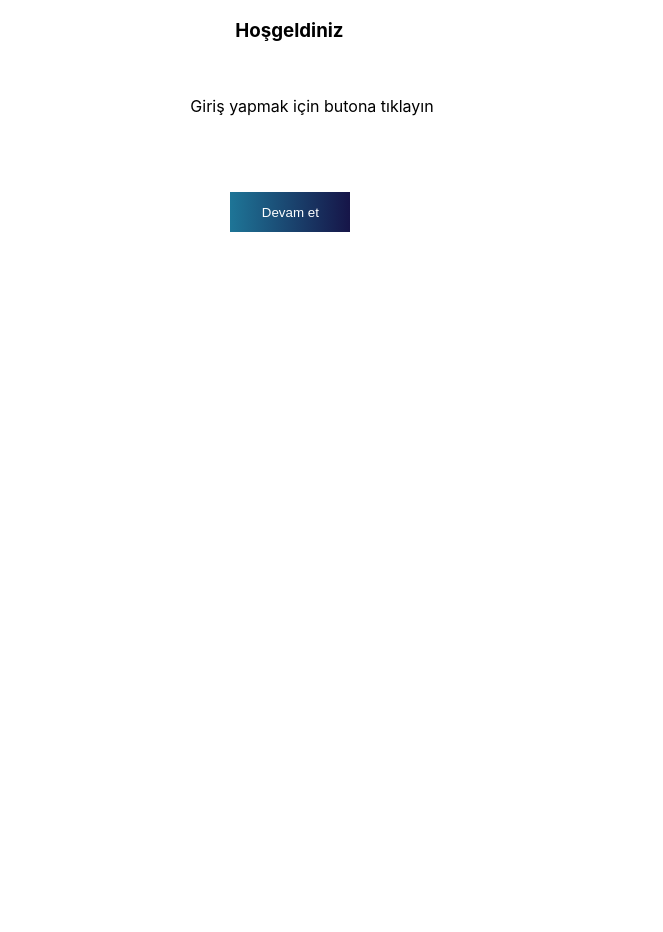
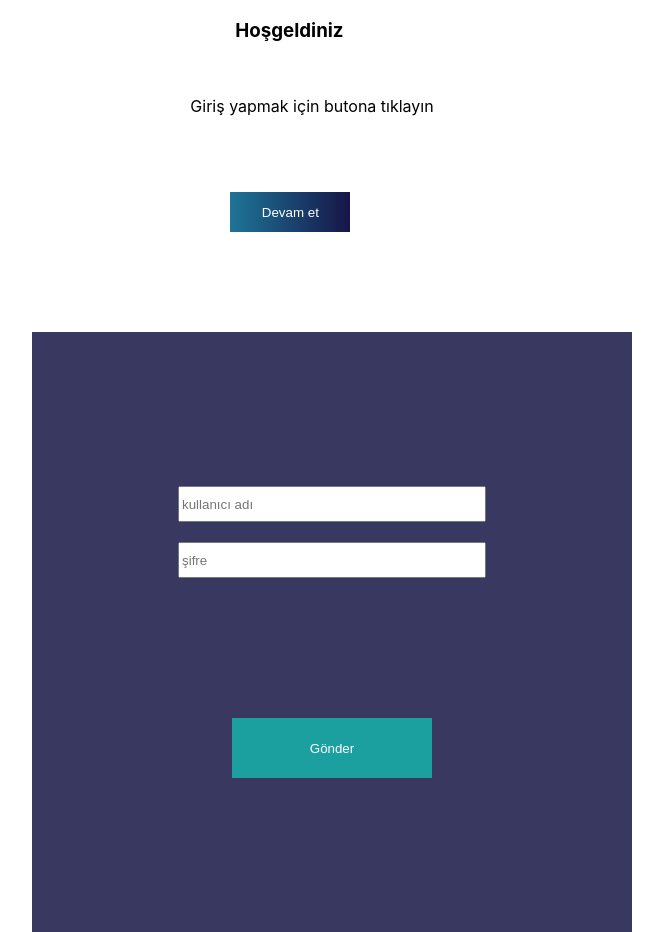
Before and after one commit to GoktugYmsk/react-login-challange, a React (Create React App) app: page /LoginScreen in a window 1280 px wide. Shown: the whole page, without its empty margins (308-971 px from the left). Before the commit the page ends 800 px from the top, so only its background shows below. Built offline with nearby package versions, Linux system fonts and the light colour scheme.

Commit message:
token saved to localeStorage

```diff
--- a/src/components/example2/LoginScreen.js
+++ b/src/components/example2/LoginScreen.js
@@ -1,11 +1,42 @@
-import React from 'react'
+import React, { useState } from 'react'
+
+import { Helmet } from 'react-helmet';
+import { useNavigate } from 'react-router-dom';
+
+import './index.css'
 
 function LoginScreen() {
-  return (
-    <div>
+    const [input,setInput]= useState('')
+    const [pass,setPass] = useState('')
+    const [saveToken,setSaveToken] = useState('')
+    const navigate = useNavigate()
 
-    </div>
-  )
+    const handleClick = () => {
+        if(!input || !pass){
+            console.log('Bu alanların Doldurulması zorunludur')
+        }
+        else if (input === 'admin' && pass === '1234')
+        {
+            const tokenAdd = 'eyJhbGciOiJIUzI1NiIsInR5cCI6IkpXVCJ9.eyJzdWIiOiIxMjM0NTY3ODkwIiwibmFtZSI6IkpvaG4gRG9lIiwiaWF0IjoxNTE2MjM5MDIyfQ.SflKxwRJSMeKKF2QT4fwpMeJf36POk6yJV_adQssw5c'
+            setSaveToken(tokenAdd)
+            localStorage.setItem('saveToken',tokenAdd)
+            console.log('Token localeStorag`e kaydedildi ')
+            navigate('homeScreen')
+        }
+    }
+
+    return (
+        <div className='screenContainer' >
+            <Helmet>Example2 Login Sayfası</Helmet>
+            <div className='screenBox' >
+                <input className='inputOne' onChange={e => setInput(e.target.value)} placeholder='kullanıcı adı' />
+                <br />
+                <input type='password' onChange={e => setPass(e.target.value)} className='inputTwo' placeholder='şifre' />
+                <br />
+            </div>
+            <button onClick={handleClick} >Gönder</button>
+        </div>
+    )
 }
 
 export default LoginScreen
--- /dev/null
+++ b/src/components/example2/index.css
@@ -0,0 +1,32 @@
+.screenContainer {
+    display: flex;
+    flex-direction: column;
+    background-color: rgb(57, 56, 96);
+    width: 600px;
+    height: 600px;
+    align-items: center;
+    justify-content: center;
+    margin-top: 100px;
+}
+
+.screenBox {
+    display: flex;
+    justify-content: center;
+    align-items: center;
+    flex-direction: column;
+}
+
+.screenBox>input {
+    width: 300px;
+    height: 30px;
+}
+
+.screenContainer>button {
+    cursor: pointer;
+    border-style: none;
+    background: rgb(27, 159, 159);
+    width: 200px;
+    height: 60px;
+    color: white;
+    margin-top: 120px;
+}
```
Also changed, not shown: src/components/example2/HomeScreen.js (added, +13 -0 lines).
